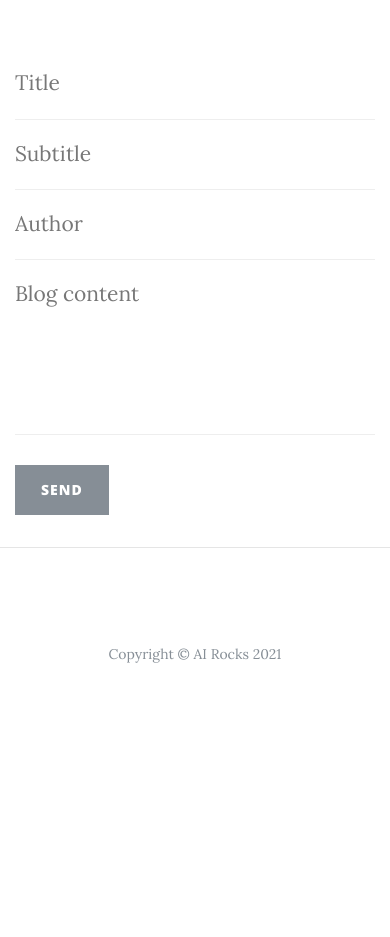
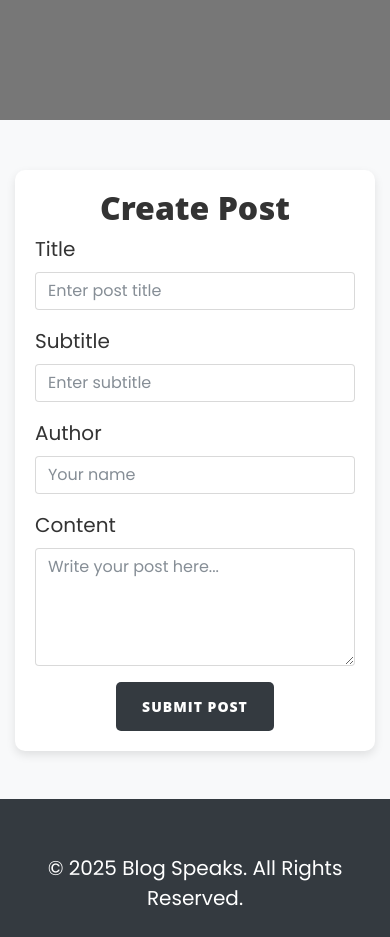
Before and after one commit to SD-95/Blogging_Website, a Flask app: page /add in a window 390 px wide. Shown: the part 442-1379 px from the top of the page. Before the commit the page ends 1105 px from the top, so only its background shows below. Run offline with Flask 3, Linux system fonts and the light colour scheme; some libraries are stand-ins or nearby versions; some web fonts are replaced.

Commit message:
website content improvised

```diff
--- a/app.py
+++ b/app.py
@@ -5,7 +5,8 @@ import os
 
 app = Flask(__name__)
 
-app.config['SQLALCHEMY_DATABASE_URI'] = os.getenv('Database_url')
+app.config['SQLALCHEMY_DATABASE_URI'] = os.getenv('Database_url') or 'sqlite:///site.db'
+print(f"Database URL: {os.getenv('Database_url')}")
 
 db = SQLAlchemy(app)
 
--- a/templates/add.html
+++ b/templates/add.html
@@ -2,126 +2,109 @@
 <html lang="en">
 
 <head>
-
     <meta charset="utf-8">
     <meta name="viewport" content="width=device-width, initial-scale=1, shrink-to-fit=no">
-    <meta name="description" content="">
+    <meta name="description" content="Add a new blog post">
     <meta name="author" content="">
-
-    <title>Blog Speaks</title>
-
+    <title>Add Post - Blog Speaks</title>
     <link href="{{ url_for('static', filename='bootstrap.min.css') }}" rel="stylesheet">
-    <link href="{{ url_for('static', filename='font-awesome.min.css') }}" rel="stylesheet" type="text/css">
-    <link href='https://fonts.googleapis.com/css?family=Lora:400,700,400italic,700italic' rel='stylesheet' type='text/css'>
-    <link href='https://fonts.googleapis.com/css?family=Open+Sans:300italic,400italic,600italic,700italic,800italic,400,300,600,700,800' rel='stylesheet' type='text/css'>
+    <link href="{{ url_for('static', filename='font-awesome.min.css') }}" rel="stylesheet">
+    <link href="https://fonts.googleapis.com/css?family=Poppins:400,600,700&display=swap" rel="stylesheet">
     <link href="{{ url_for('static', filename='blog.min.css') }}" rel="stylesheet">
-
+    <style>
+        body {
+            font-family: 'Poppins', sans-serif;
+            background-color: #f8f9fa;
+        }
+        .masthead {
+            background: linear-gradient(rgba(0, 0, 0, 0.5), rgba(0, 0, 0, 0.5)), url('{{ url_for('static', filename='post_bg.jpg') }}') center/cover;
+            height: 60vh;
+            color: white;
+            display: flex;
+            align-items: center;
+            justify-content: center;
+            text-align: center;
+        }
+        .card {
+            border: none;
+            border-radius: 10px;
+            box-shadow: 0px 4px 10px rgba(0, 0, 0, 0.1);
+            padding: 20px;
+        }
+        .btn-custom {
+            background-color: #343a40;
+            color: white;
+            border-radius: 5px;
+            transition: all 0.3s;
+        }
+        .btn-custom:hover {
+            background-color: #495057;
+        }
+    </style>
 </head>
 
 <body>
-
-    <!-- Navigation -->
-    <nav class="navbar navbar-expand-lg navbar-light fixed-top" id="mainNav">
+    <nav class="navbar navbar-expand-lg navbar-dark bg-dark">
         <div class="container">
             <a class="navbar-brand" href="{{ url_for('index') }}">Blog Speaks</a>
-        <button class="navbar-toggler navbar-toggler-right" type="button" data-toggle="collapse" data-target="#navbarResponsive" aria-controls="navbarResponsive" aria-expanded="false" aria-label="Toggle navigation">
-          Menu
-          <i class="fa fa-bars"></i>
+            <button class="navbar-toggler" type="button" data-toggle="collapse" data-target="#navbarResponsive">
+                <span class="navbar-toggler-icon"></span>
             </button>
             <div class="collapse navbar-collapse" id="navbarResponsive">
                 <ul class="navbar-nav ml-auto">
-            <li class="nav-item">
-              <a class="nav-link" href="{{ url_for('index') }}">Home</a>
-            </li>
-            <li class="nav-item">
-              <a class="nav-link" href="{{ url_for('about') }}">About Me</a>
-            </li>
-            <li class="nav-item">
-              <a class="nav-link" href="{{ url_for('add') }}">Add</a>
-            </li>
-            <li class="nav-item">
-              <a class="nav-link" href="{{ url_for('delete') }}">Delete</a>
-            </li>
+                    <li class="nav-item"><a class="nav-link" href="{{ url_for('index') }}">Home</a></li>
+                    <li class="nav-item"><a class="nav-link" href="{{ url_for('about') }}">About</a></li>
+                    <li class="nav-item"><a class="nav-link active" href="{{ url_for('add') }}">Add</a></li>
+                    <li class="nav-item"><a class="nav-link" href="{{ url_for('delete') }}">Delete</a></li>
                 </ul>
             </div>
         </div>
     </nav>
 
-    <!-- Page Header -->
-    <header class="masthead" style="background-image: url('{{ url_for('static', filename='post.jfif') }}')">
+    <header class="masthead">
         <div class="container">
-        <div class="row">
-          <div class="col-lg-8 col-md-10 mx-auto">
-            <div class="page-heading">
-              <h1>Add New Post</h1>
-              <span class="subheading">You can create a blog post here.</span>
-            </div>
-          </div>
-        </div>
+            <h1>Add a New Blog Post</h1>
+            <p class="lead">Share your thoughts with the world</p>
         </div>
     </header>
 
-    <!-- Main Content -->
-    <div class="container">
-      <div class="row">
-        <div class="col-lg-8 col-md-10 mx-auto">
-          <form name="addForm" id="addForm" method="POST" action="{{ url_for('addpost') }}" novalidate>
-            <div class="control-group">
-              <div class="form-group floating-label-form-group controls">
+    <div class="container mt-5">
+        <div class="row justify-content-center">
+            <div class="col-lg-8">
+                <div class="card">
+                    <h2 class="text-center">Create Post</h2>
+                    <form id="addForm" method="POST" action="{{ url_for('addpost') }}">
+                        <div class="form-group">
                             <label>Title</label>
-                <input type="text" class="form-control" placeholder="Title" name="title" id="title" required data-validation-required-message="Please enter a title.">
-                <p class="help-block text-danger"></p>
+                            <input type="text" class="form-control" name="title" placeholder="Enter post title" required>
                         </div>
+                        <div class="form-group">
+                            <label>Subtitle</label>
+                            <input type="text" class="form-control" name="subtitle" placeholder="Enter subtitle" required>
                         </div>
-            <div class="control-group">
-              <div class="form-group floating-label-form-group controls">
-                <label>Subtitle</label>
-                <input type="text" class="form-control" placeholder="Subtitle" name="subtitle" id="subtitle" required data-validation-required-message="Please enter a subtitle">
-                <p class="help-block text-danger"></p>
+                        <div class="form-group">
+                            <label>Author</label>
+                            <input type="text" class="form-control" name="author" placeholder="Your name" required>
                         </div>
+                        <div class="form-group">
+                            <label>Content</label>
+                            <textarea class="form-control" name="content" rows="5" placeholder="Write your post here..." required></textarea>
                         </div>
-            <div class="control-group">
-              <div class="form-group col-xs-12 floating-label-form-group controls">
-                <label>Author</label>
-                <input type="text" class="form-control" placeholder="Author" name="author" id="author" required data-validation-required-message="Please enter your name">
-                <p class="help-block text-danger"></p>
-              </div>
-            </div>
-            <div class="control-group">
-              <div class="form-group floating-label-form-group controls">
-                <label>Blog Content</label>
-                <textarea rows="5" class="form-control" placeholder="Blog content" name="content" id="content" required data-validation-required-message="Please enter the blog content"></textarea>
-                <p class="help-block text-danger"></p>
-              </div>
-            </div>
-            <br>
-            <div id="success"></div>
-            <div class="form-group">
-              <button type="submit" class="btn btn-secondary" id="sendMessageButton">Send</button>
+                        <div class="text-center">
+                            <button type="submit" class="btn btn-custom">Submit Post</button>
                         </div>
                     </form>
                 </div>
             </div>
         </div>
+    </div>
 
-    <hr>
-
-    <!-- Footer -->
-    <footer>
-      <div class="container">
-        <div class="row">
-          <div class="col-lg-8 col-md-10 mx-auto">
-            <p class="copyright text-muted">Copyright &copy; AI Rocks 2021</p>
-          </div>
-        </div>
-      </div>
+    <footer class="bg-dark text-white text-center py-4 mt-5">
+        <p class="mb-0">&copy; 2025 Blog Speaks. All Rights Reserved.</p>
     </footer>
 
     <script src="{{ url_for('static', filename='jquery.min.js') }}"></script>
     <script src="{{ url_for('static', filename='popper.min.js') }}"></script>
     <script src="{{ url_for('static', filename='bootstrap.min.js') }}"></script>
-    <script src="{{ url_for('static', filename='blog.min.js') }}"></script>
-
 </body>
-
 </html>
```
Also changed, not shown: templates/about.html (+94 -56 lines), templates/delete.html (+61 -78 lines), templates/index.html (+43 -62 lines), templates/post.html (+44 -59 lines), instance/blog.db (deleted), instance/site.db (added), static/Somes_Dash.jpg (added). Lines whose indentation alone changed are shown as unchanged.
